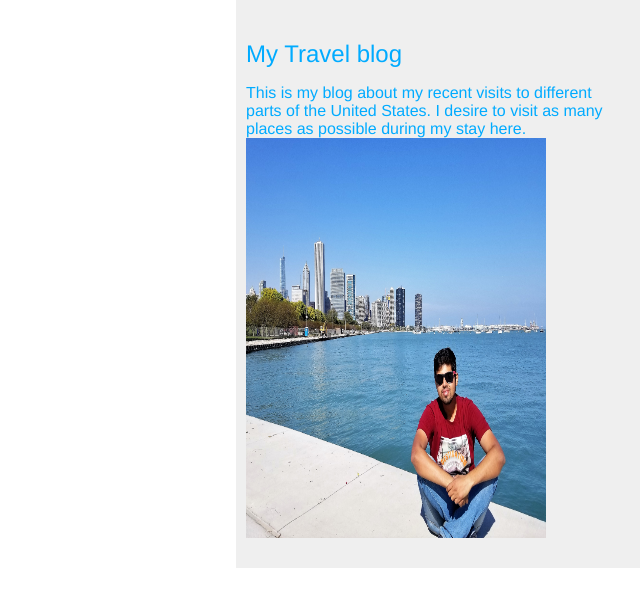
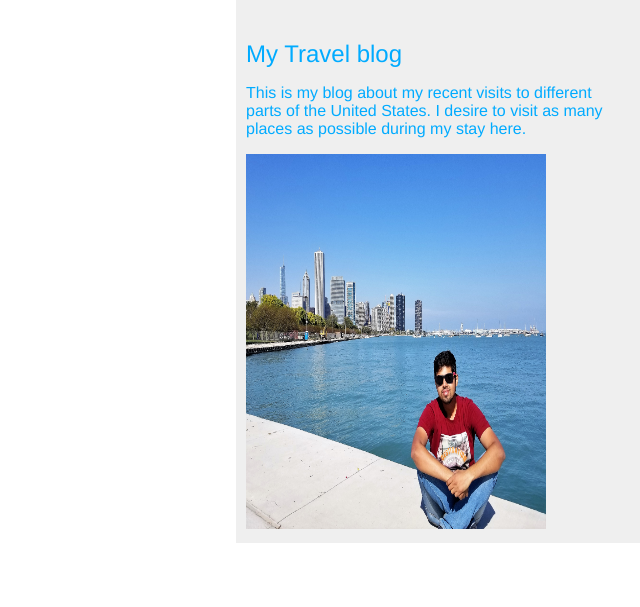
Before and after one commit to vbhat0891/TravelBlog, a Django app: template blog/templates/blog/base.html in a window 1280 px wide. Shown: the top 607 px of the page, without its empty margins (640-1280 px from the left). Run offline with Django 3.2, Linux system fonts and the light colour scheme; the template is opened without the code that fills it, so the values that code supplies are empty.

Commit message:
pushing changes

```diff
--- a/blog/templates/blog/base.html
+++ b/blog/templates/blog/base.html
@@ -12,8 +12,8 @@
 </div>
 <div id="sidebar">
 <h2>My Travel blog</h2>
-<p>This is my blog about my recent visits to different parts of the United States. I desire to visit as many places as possible during my stay here.
-    <img style="height: 400px; width: 300px" src="{% static "css/chic.jpg" %}"></p>
+<p>This is my blog about my recent visits to different parts of the United States. I desire to visit as many places as possible during my stay here.</p>
+    <img style="height: 375px; width: 300px" src="{% static "css/chic.jpg" %}">
 </div>
 </body>
 </html>
```
